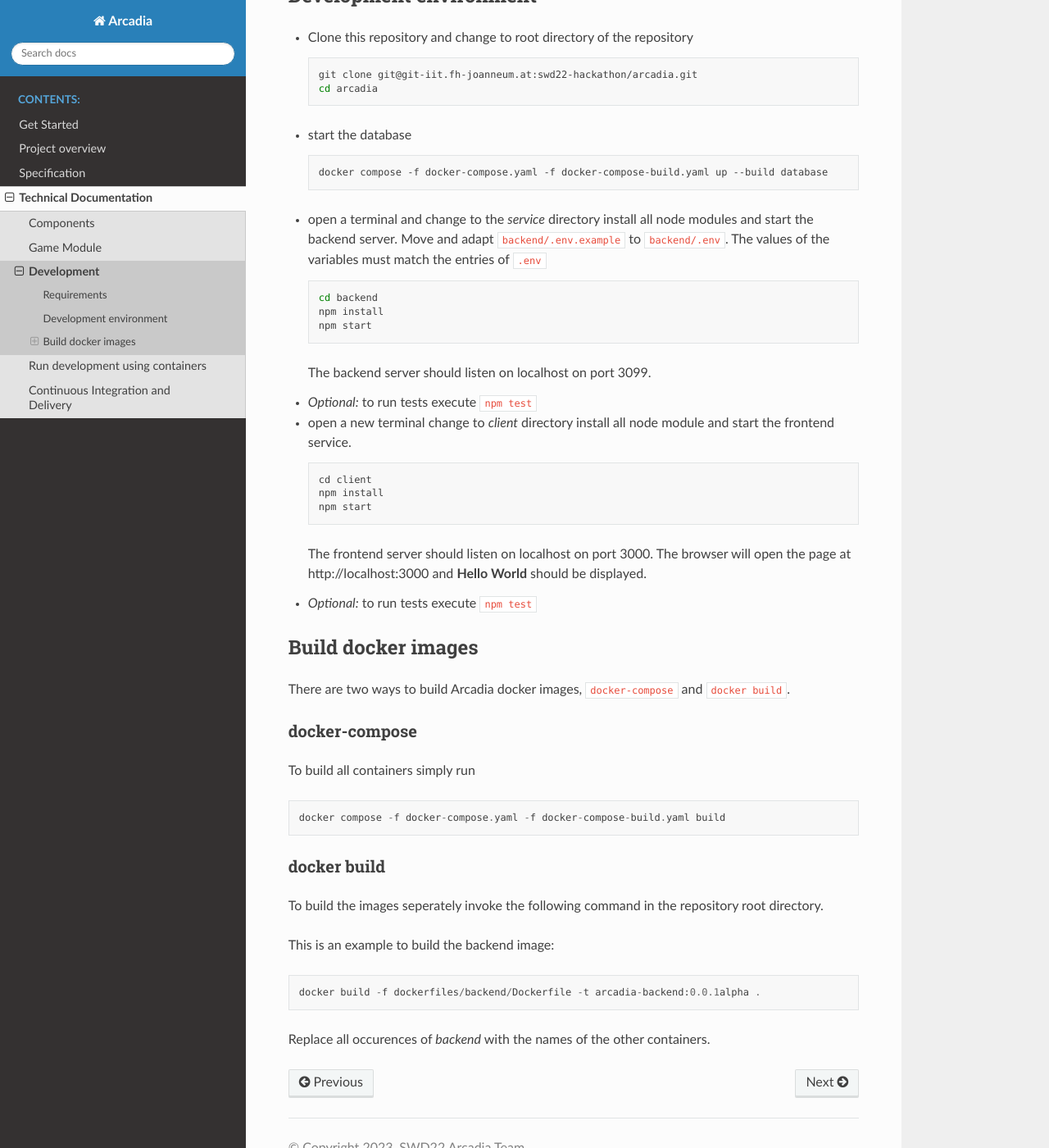
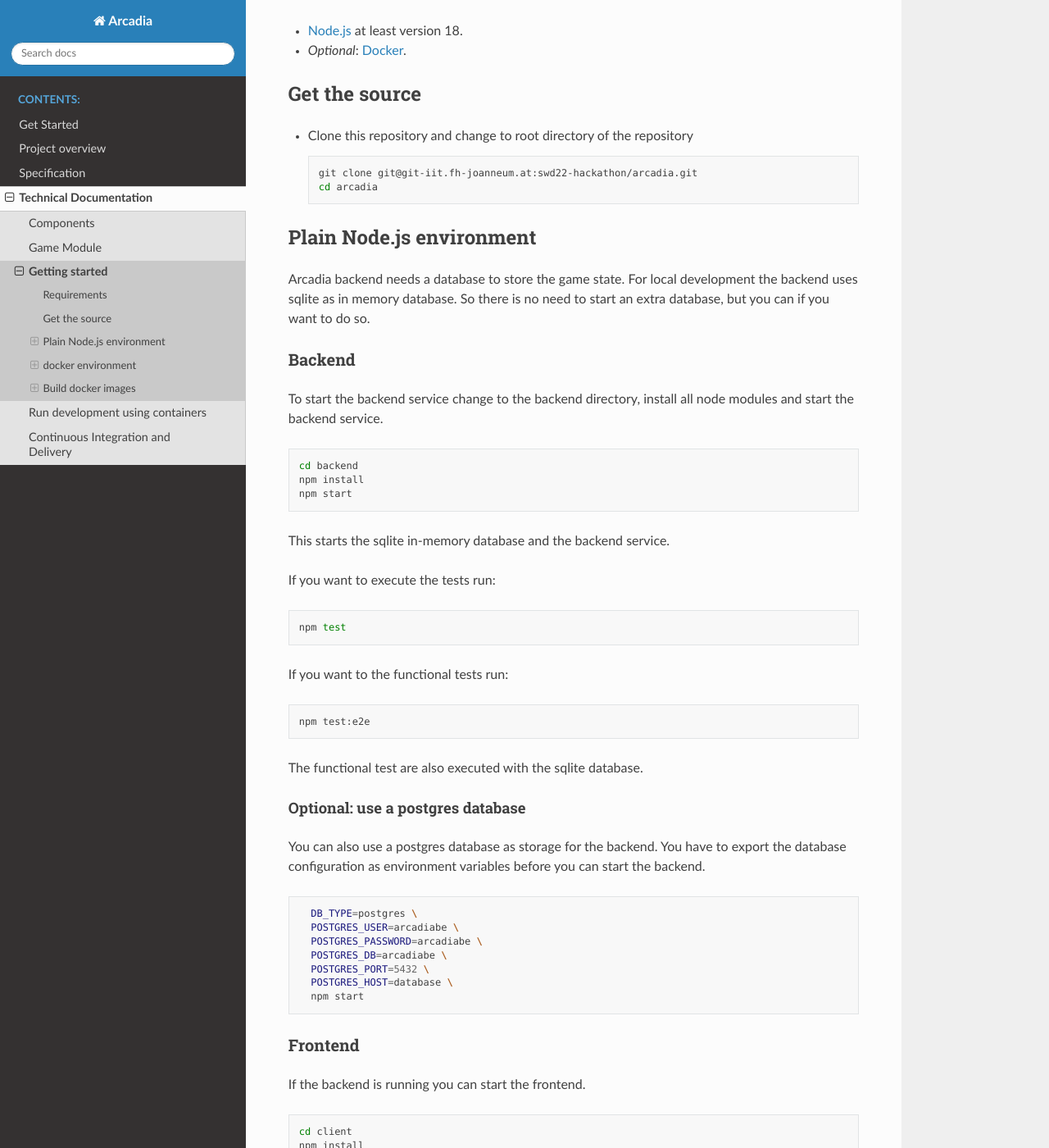
Before and after one commit to games2click/games2click.github.io, a Sphinx documentation site: the page built from docs/technical_documentation/development.md, in a window 1280 px wide and 1400 px high, scrolled down 310 px. Shown: the whole window at 82% size. Built offline with Sphinx 7.4.7 and the Read the Docs theme 2.0.0, drawn with Linux system fonts in a browser that asks for light colours; some of the changed text lies outside the part shown.

Commit message:
Update docu to match current state

````diff
--- a/docs/technical_documentation/development.md
+++ b/docs/technical_documentation/development.md
@@ -1,11 +1,16 @@
-# Development
+# Getting started
+
+Arcadia uses Node.js for backend and for the frontend.
 
 ## Requirements
 
-* [Docker](http://docker.com) must be installed.
-* _Optional_: [Node.js](http://node.js) at least version 18.
+There are multiple ways to develop Arcadia. You can use a plain Node.js
+installation or you can use docker to run Node.js.
 
-## Development environment
+* [Node.js](http://node.js) at least version 18.
+* _Optional_: [Docker](http://docker.com).
+
+## Get the source
 
 - Clone this repository and change to root directory of the repository
 
@@ -14,48 +19,95 @@
   cd arcadia
   ```
 
-- start the database
+## Plain Node.js environment
 
-  ```shell
-  docker compose -f docker-compose.yaml -f docker-compose-build.yaml up --build database
-  ```
+Arcadia backend needs a database to store the game state. For local development
+the backend uses sqlite as in memory database. So there is no need to start an
+extra database, but you can if you want to do so.
 
-- open a terminal and change to the _service_ directory install all node modules and start the backend server.
-  Move and adapt `backend/.env.example` to `backend/.env`. The values of the variables must match the entries of `.env`
+### Backend
+To start the backend service change to the backend directory, install all
+node modules and start the backend service.
   ```shell
   cd backend
   npm install
   npm start
   ```
+This starts the sqlite in-memory database and the backend service.
 
-  The backend server should listen on localhost on port 3099.
+If you want to execute the tests run:
+  ```shell
+  npm test
+  ```
 
-- _Optional:_ to run tests execute `npm test`
+If you want to the functional tests run:
+  ```shell
+  npm test:e2e
+  ```
+The functional test are also executed with the sqlite database.
 
-- open a new terminal change to _client_ directory install all node module and start the frontend service.
+#### Optional: use a postgres database
+
+You can also use a postgres database as storage for the backend. You have to
+ export the database configuration as environment variables before you can start
+the backend.
+
+```shell
+  DB_TYPE=postgres \
+  POSTGRES_USER=arcadiabe \
+  POSTGRES_PASSWORD=arcadiabe \
+  POSTGRES_DB=arcadiabe \
+  POSTGRES_PORT=5432 \
+  POSTGRES_HOST=database \
+  npm start
+  ```
+
+### Frontend
+
+If the backend is running you can start the frontend.
+
+  ```shell
+  cd client
+  npm install
+  npm start
+  ```
+
+If you want to execute the tests run:
+  ```shell
+  npm test
+  ```
+
+
+## docker environment
+
+To start the complete stack you can use docker compose.
+
+  ```shell
+  docker compose -f docker-compose.yaml -f docker-compose-build.yaml up --build
+  ```
+
+Arcadia is now available at http://localhost/ you can read the docs at http://localhost/docs/
+
+### Frontend
+
+It's possible to start a new react server for the frontend development, whilst the docker compose stack is running.
 
   ```
   cd client
   npm install
   npm start
   ```
+Cause port 3000 is already blocked, React asks if you want to switch to another port. Say yes and point your browser to
+http://localhost:3001/ .
 
-  The frontend server should listen on localhost on port 3000.
-  The browser will open the page at http://localhost:3000 and **Hello World** should be displayed.
+### Database and Backend
 
-- _Optional:_ to run tests execute `npm test`
+It's possible to run only the database or the database with the frontend
+  ```shell
+  docker compose -f docker-compose.yaml -f docker-compose-build.yaml up --build database backend
+  ```
 
 ## Build docker images
-
-There are two ways to build Arcadia docker images, ```docker-compose``` and ```docker build```.
-
-### docker-compose
-
-To build all containers simply run
-
-```
-docker compose -f docker-compose.yaml -f docker-compose-build.yaml build
-```
 
 ### docker build
 
````
